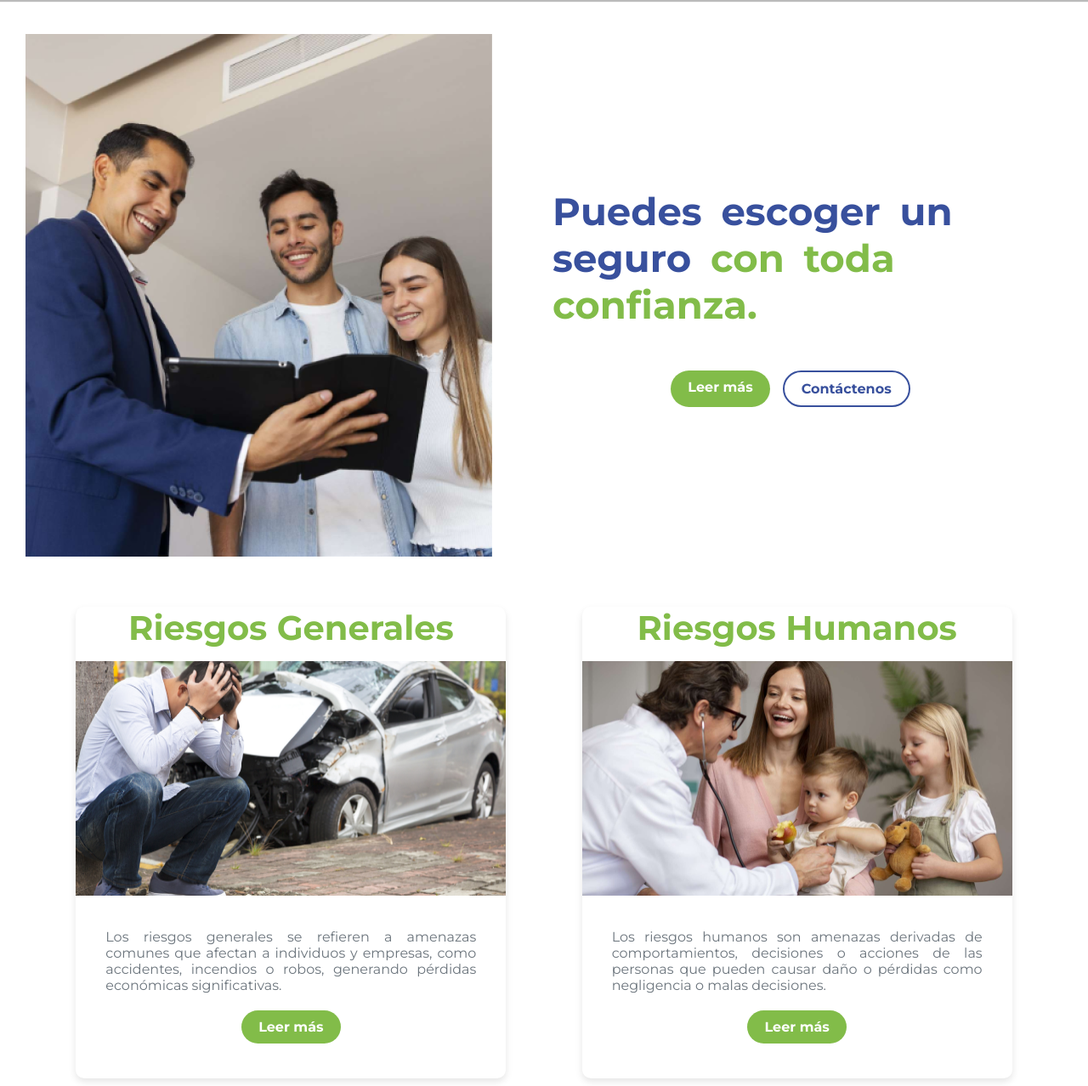
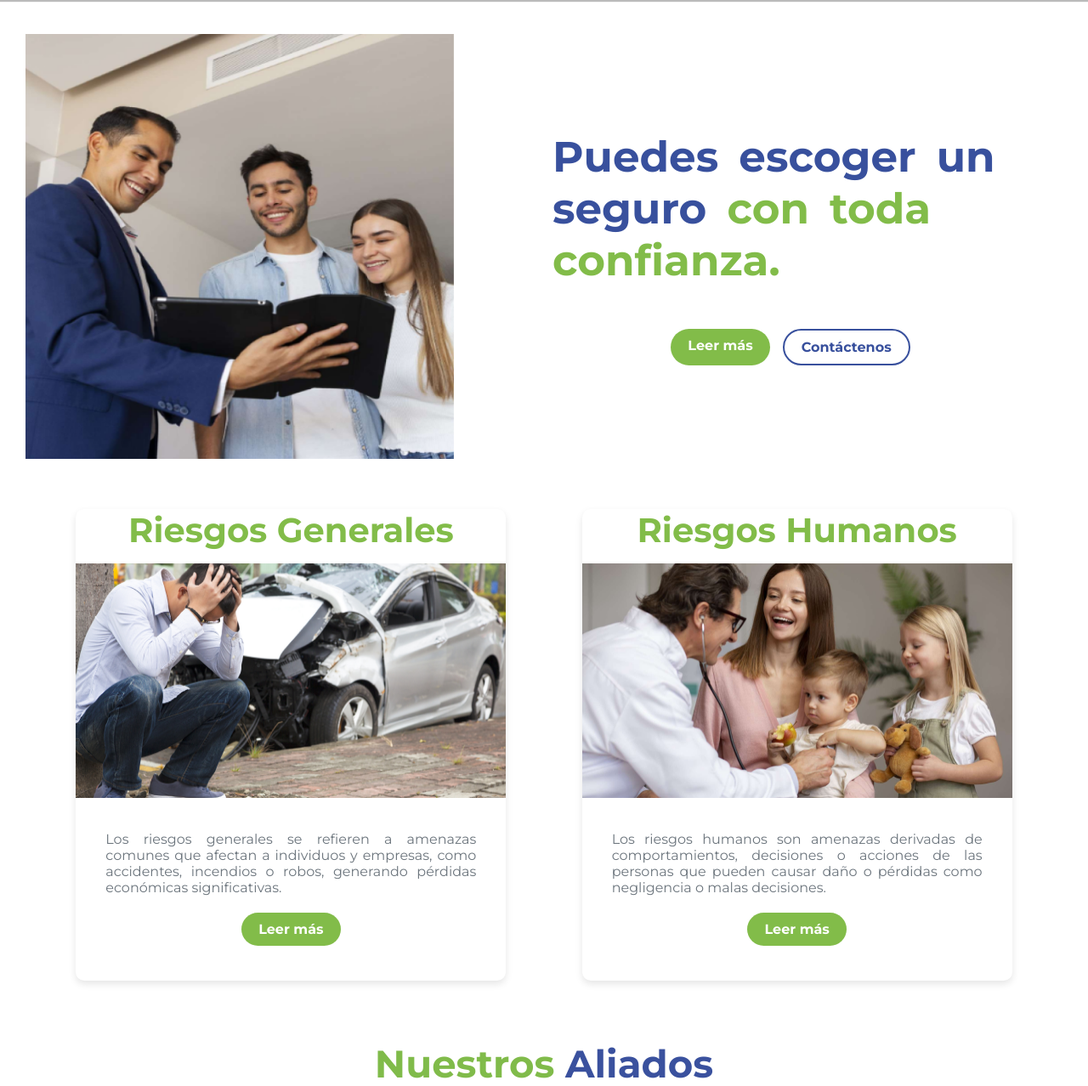
Before and after one commit to Giancarlos1024/reyes, a PHP site: page /pages/Nuestros_seguros.php in a window 1280 px wide. Shown: the part 110-1388 px from the top of the page at 85% size. Run offline with PHP 8.4, Linux system fonts and the light colour scheme.

Commit message:
cambios hechos

```diff
--- a/includes/db.php
+++ b/includes/db.php
@@ -6,7 +6,7 @@
 
 $servername = "localhost:3306";
 $username = "root";
-$password = "73415641";
+$password = "123456";
 $dbname = "reyes_cia";
 
 
--- a/public/css/nuestros_seguros.css
+++ b/public/css/nuestros_seguros.css
@@ -23,8 +23,8 @@
 
 /* Ajusta la imagen dentro del contenedor */
 .seguro-img {
-    max-width: 100%; /* Ajusta el tamaño de la imagen */
-    height: auto;
+    width: 90%; /* Ajusta el tamaño de la imagen */
+    height: 500px;
     /*border-radius: 10px;*/
 }
 
@@ -39,7 +39,7 @@
 
 /* Estilo para el título principal */
 .text-container h1 {
-    font-size: 45px;
+    font-size: 50px;
     font-weight:bold;
     color: #38509D; /* Color azul */
     margin-bottom: 10px;
```
Also changed, not shown: public/css/quienes_somos.css (+0 -24 lines).
